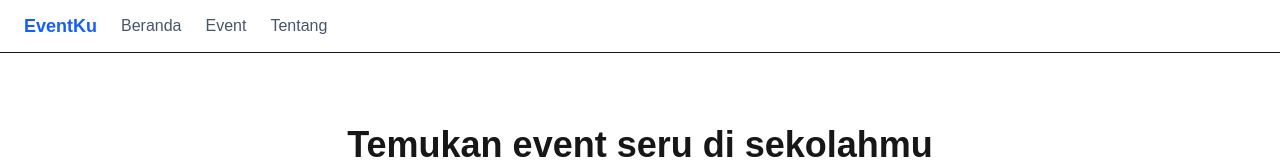
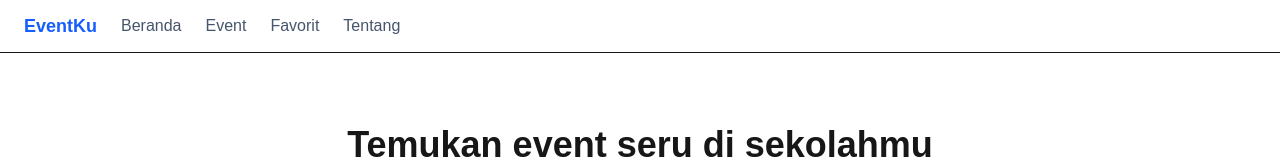
Before and after one commit to leonyrpl-droid/latihan-nextjs, a Next.js app: page / in a window 1280 px wide. Shown: the top 160 px of the page. Built offline with nearby package versions, Linux system fonts and the light colour scheme.

Commit message:
Menambahkan menu favorit pada navbar

```diff
--- a/components/Navbar.tsx
+++ b/components/Navbar.tsx
@@ -1,18 +1,22 @@
-
 import Link from "next/link";
 
 export default function Navbar() {
   return (
     <nav className="flex items-center gap-6 border-b bg-white px-6 py-3">
-      <span className="text-lg font-bold text-blue-600">
-        EventKu
-      </span>
+      <span className="text-lg font-bold text-blue-600">EventKu</span>
+
       <Link href="/" className="text-slate-600 hover:text-blue-600">
         Beranda
       </Link>
+
       <Link href="/event" className="text-slate-600 hover:text-blue-600">
         Event
       </Link>
+
+      <Link href="/favorit" className="text-slate-600 hover:text-blue-600">
+        Favorit
+      </Link>
+
       <Link href="/tentang" className="text-slate-600 hover:text-blue-600">
         Tentang
       </Link>
```
